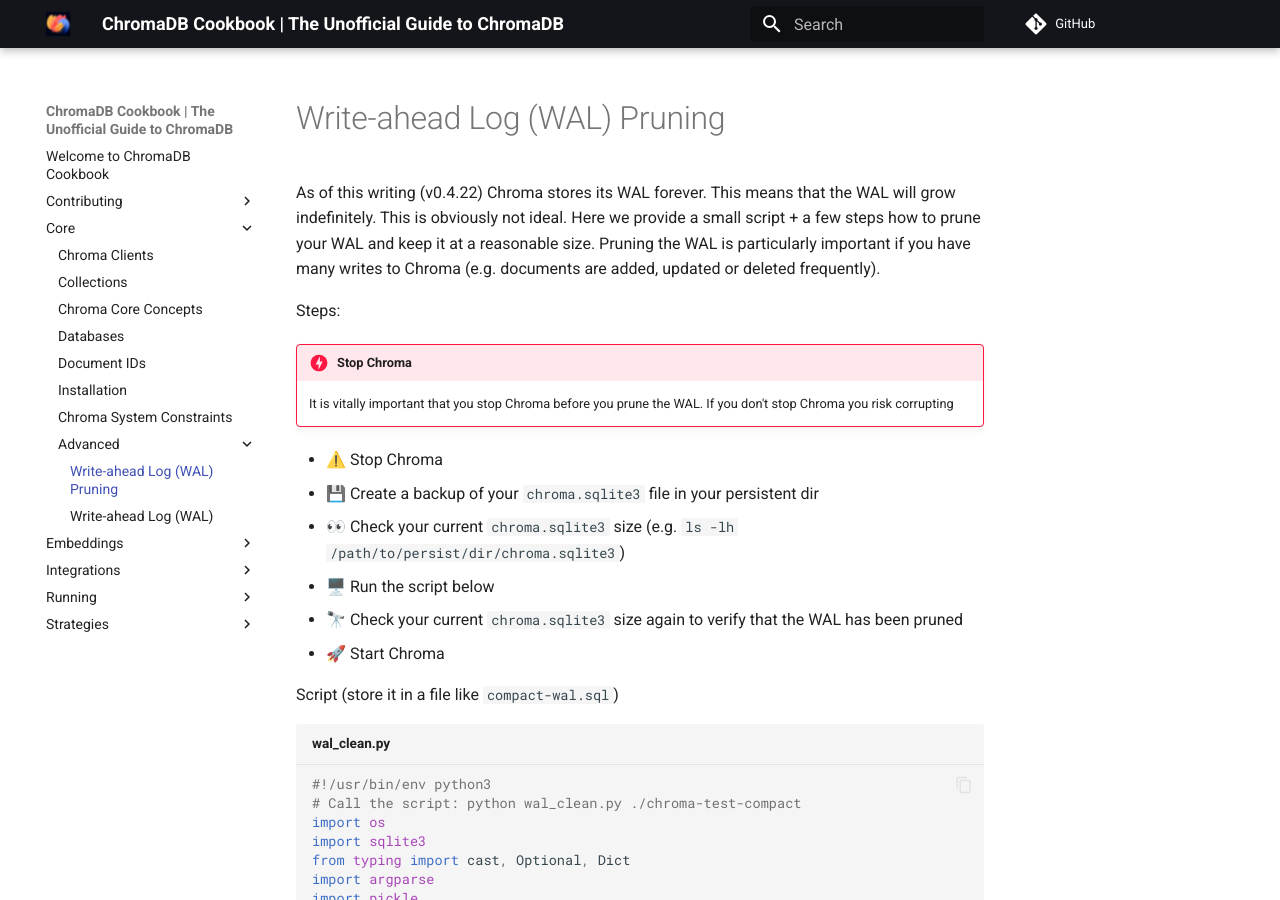
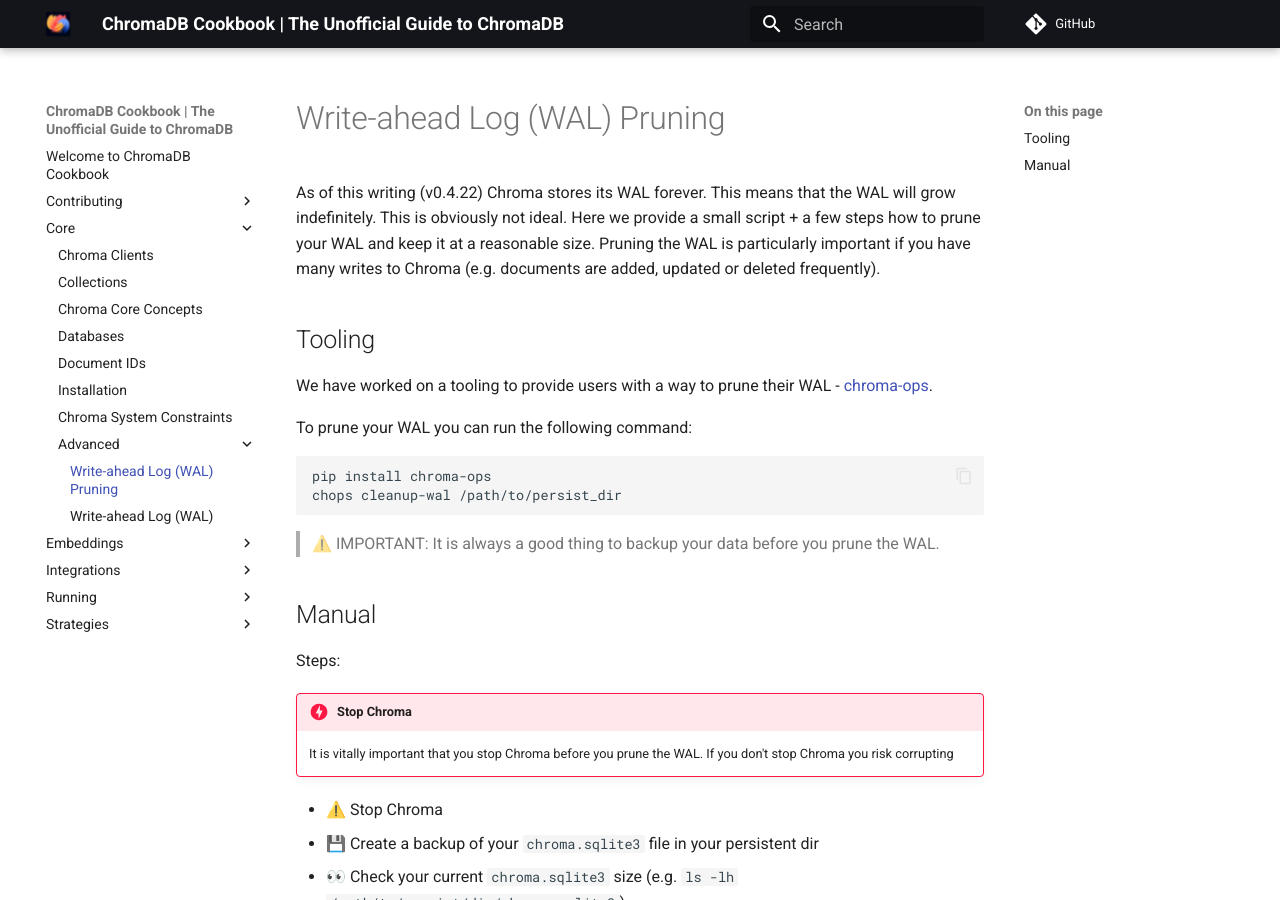
Before and after one commit to amikos-tech/chroma-cookbook, an MkDocs documentation site: the page built from docs/core/advanced/wal-pruning.md, in a window 1280 px wide and 900 px high. Built offline with MkDocs 1.6.1 and Material for MkDocs 9.7.7, drawn with Linux system fonts in a browser that asks for light colours; comment, search, counter and statistics services are not loaded.

Commit message:
feat: Update WAL pruning doc with chops info
- Added memory management code snippet for persistent client.

````diff
--- a/docs/core/advanced/wal-pruning.md
+++ b/docs/core/advanced/wal-pruning.md
@@ -5,6 +5,20 @@
 size. Pruning the WAL is particularly important if you have many writes to Chroma (e.g. documents are added, updated or
 deleted frequently).
 
+## Tooling
+
+We have worked on a tooling to provide users with a way to prune their WAL - [chroma-ops](https://github.com/amikos-tech/chromadb-ops).
+
+To prune your WAL you can run the following command:
+
+```shell
+pip install chroma-ops
+chops cleanup-wal /path/to/persist_dir
+```
+
+> ⚠️ IMPORTANT: It is always a good thing to backup your data before you prune the WAL.
+
+## Manual
 Steps:
 
 !!! danger "Stop Chroma"
````
Also changed, not shown: docs/strategies/memory-management.md (added, +34 -0 lines).
